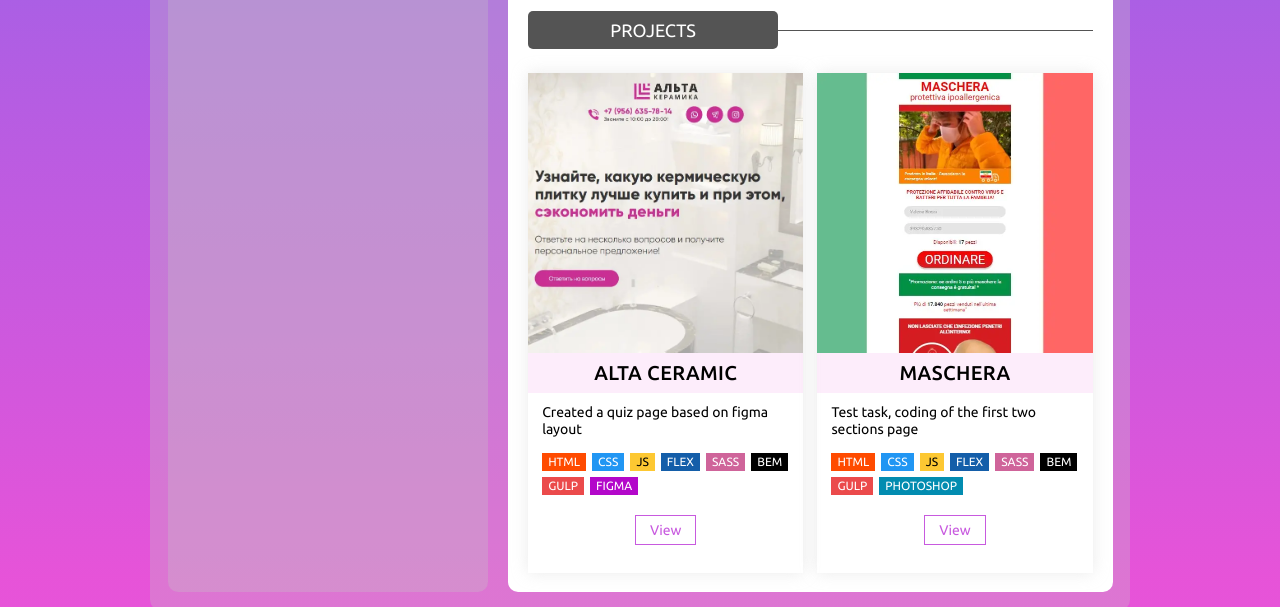
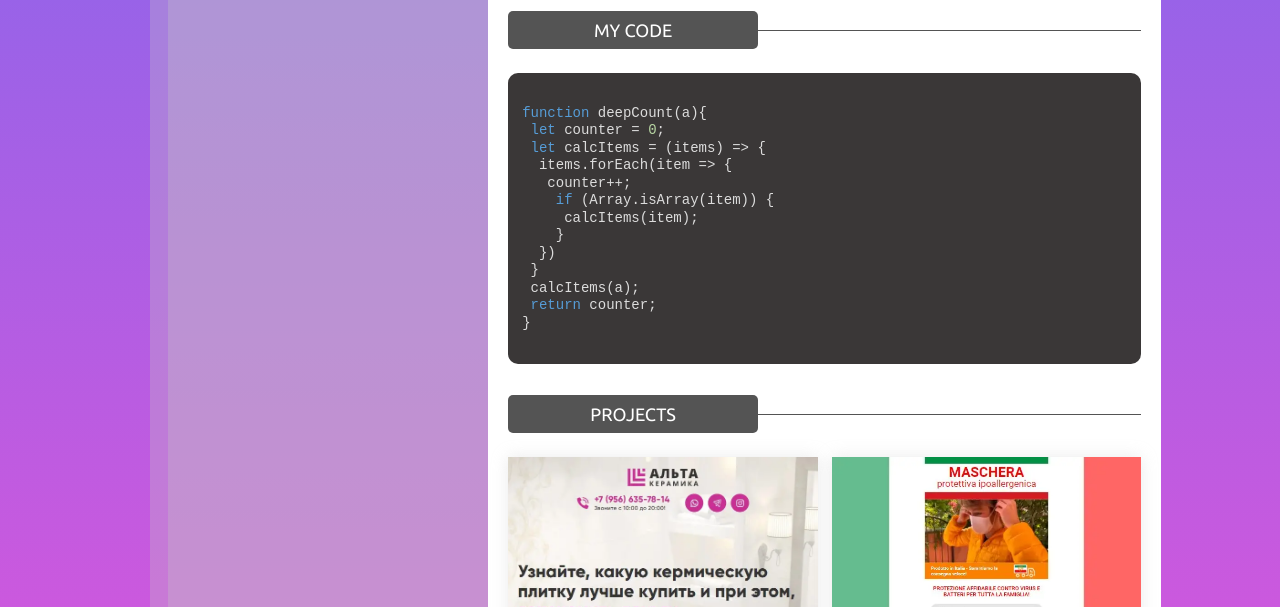
Before and after one commit to kienya/rsschool-cv, a plain HTML site: page index.html in a window 1280 px wide. Shown: the part 931-1538 px from the top of the page. Drawn offline with nearby package versions, Linux system fonts and the light colour scheme; files whose address does not match are found by name.

Commit message:
feat: add section my-code

```diff
--- a/css/style.css
+++ b/css/style.css
@@ -498,6 +498,13 @@ body {
     stroke: #3b5999;
 }
 
+.my-code__code code {
+    line-height: 1.25;
+    background-color: #3a3737;
+    border-radius: 10px;
+    overflow-x: inherit;
+}
+
 .projects {
     margin: 0 0 -1em;
 }
--- a/index.html
+++ b/index.html
@@ -5,6 +5,7 @@
     <title>CV - Kiyenia Kanstantsin</title>
     <meta charset="utf-8">
     <link rel="stylesheet" href="css/style.css">
+    <link rel="stylesheet" href="//cdnjs.cloudflare.com/ajax/libs/highlight.js/9.15.9/styles/vs2015.min.css">
     <meta name="viewport" content="width=device-width, initial-scale=1.0">
 </head>
 
@@ -38,7 +39,7 @@
                                 <a href="#skills">Skills</a>
                             </li>
                             <li class="nav-list__item">
-                                <a href="#">My code</a>
+                                <a href="#my-code">My code</a>
                             </li>
                             <li class="nav-list__item">
                                 <a href="#projects">Projects</a>
@@ -335,6 +336,30 @@
                                 </li>
                             </ul>
                         </section>
+                        <section class="information__section my-code" id="my-code">
+                            <div class="information__head">
+                                <div class="information__title">
+                                    <h2>My code</h2>
+                                </div>
+                            </div>
+                            <div class="my-code__code">
+                                <pre><code class="javascript">
+function deepCount(a){
+ let counter = 0;
+ let calcItems = (items) => {
+  items.forEach(item => {
+   counter++;
+    if (Array.isArray(item)) {
+     calcItems(item);
+    }
+  })
+ }
+ calcItems(a);
+ return counter;
+}
+									</code></pre>
+                            </div>
+                        </section>
                         <section class="information__section projects" id="projects">
                             <div class="information__head">
                                 <div class="information__title">
@@ -427,6 +452,8 @@
         </footer>
     </div>
     <script src="js/script.js"></script>
+    <script src="//cdnjs.cloudflare.com/ajax/libs/highlight.js/9.15.9/highlight.min.js"></script>
+    <script>hljs.initHighlightingOnLoad();</script>
 </body>
 
 </html>
```
